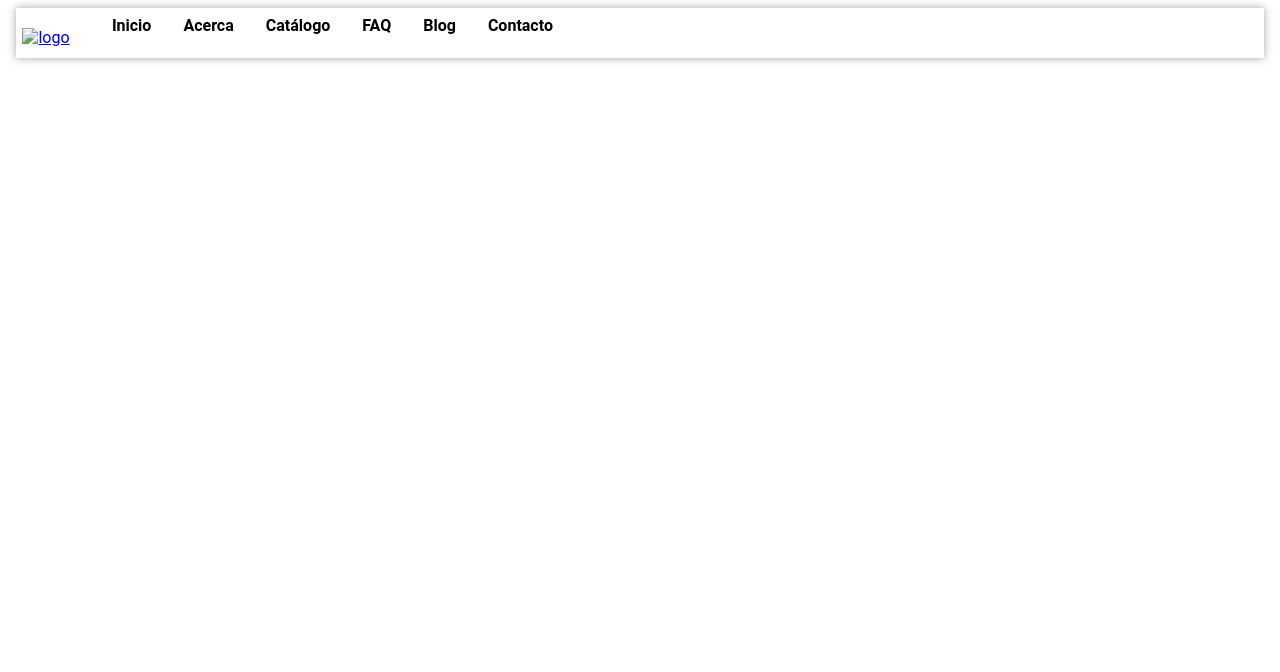
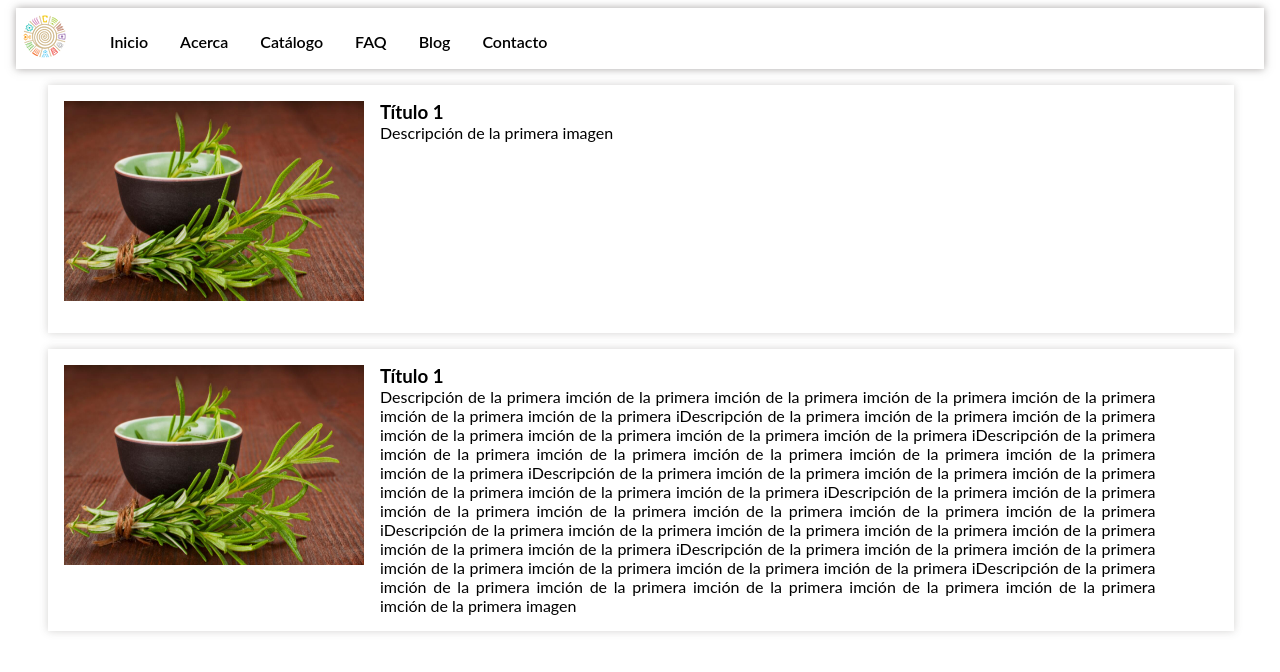
Before and after one commit to iwentothewoods/pachamamushka, a plain HTML site: page catalogo.html in a window 1280 px wide. Drawn offline with Linux system fonts and the light colour scheme.

Commit message:
Avance estructura

```diff
--- a/catalogo.html
+++ b/catalogo.html
@@ -1,5 +1,6 @@
 <!DOCTYPE html>
 <html lang="en">
+
 <head>
     <meta charset="UTF-8">
     <meta http-equiv="X-UA-Compatible" content="IE=edge">
@@ -7,10 +8,11 @@
     <title>Catálogo</title>
     <link rel="stylesheet" href="css/style.css">
 </head>
+
 <body>
     <header>
-        <div class = "header-logo"><a href="index.html"><img src="/mi-sitio/img/logo_pacha1.png" alt="logo"></a></div>
-        <nav class = "header-menu">
+        <div class="header-logo"><a href="index.html"><img src="./img/logo_pacha1.png" alt="logo"></a></div>
+        <nav class="header-menu">
             <ul>
                 <li><a href="index.html">Inicio</a></li>
                 <li><a href="acerca.html">Acerca</a></li>
@@ -23,8 +25,25 @@
     </header>
 
     <main>
-        <div>
-
+        <div class="producto"> <img src="./img/descarga.jpg" alt="Imagen 1" class="img">
+            <div>
+                <h3>Título 1</h3>
+                <p>Descripción de la primera imagen</p>
+            </div>
+        </div>
+        <div class="producto"> <img src="./img/descarga.jpg" alt="Imagen 1" class="img">
+            <div>
+                <h3>Título 1</h3>
+                <p>Descripción de la primera imción de la primera imción de la primera imción de la primera imción de la
+                    primera imción de la primera imción de la primera iDescripción de la primera imción de la primera imción de la primera imción de la primera imción de la
+                    primera imción de la primera imción de la primera iDescripción de la primera imción de la primera imción de la primera imción de la primera imción de la
+                    primera imción de la primera imción de la primera iDescripción de la primera imción de la primera imción de la primera imción de la primera imción de la
+                    primera imción de la primera imción de la primera iDescripción de la primera imción de la primera imción de la primera imción de la primera imción de la
+                    primera imción de la primera imción de la primera iDescripción de la primera imción de la primera imción de la primera imción de la primera imción de la
+                    primera imción de la primera imción de la primera iDescripción de la primera imción de la primera imción de la primera imción de la primera imción de la
+                    primera imción de la primera imción de la primera iDescripción de la primera imción de la primera imción de la primera imción de la primera imción de la
+                    primera imción de la primera imción de la primera imagen</p>
+            </div>
         </div>
 
     </main>
@@ -34,4 +53,5 @@
     </footer>
 
 </body>
+
 </html>
--- a/css/style.css
+++ b/css/style.css
@@ -4,7 +4,7 @@
     border: 0;
     box-sizing: border-box;
     vertical-align: baseline;
-    font-family: 'Roboto', sans-serif;
+    font-family: 'Lato', sans-serif;
 }
 
 html {
@@ -13,7 +13,10 @@ html {
     /*100% de su contenedor*/
 }
 
-body,header,main,footer {
+body,
+header,
+main,
+footer {
     /* border: 3px red solid; */
     min-height: 50px;
     margin: 0.5rem;
@@ -24,7 +27,6 @@ body,header,main,footer {
 header {
     background: #FFF;
     box-shadow: 0 0 0.5rem rgb(83 78 76 /50%);
-
 }
 
 /* logo menú */
@@ -53,7 +55,8 @@ header {
     float: left;
     font-weight: 600;
     text-align: center;
-    margin: 0 1rem 0; /* separación entre palabras del menú */
+    margin: 0 1rem 0;
+    /* separación entre palabras del menú */
 }
 
 .header-menu a {
@@ -82,7 +85,7 @@ main {
     overflow: hidden;
 }
 
-.carrousel ul{
+.carrousel ul {
     list-style: none;
 }
 
@@ -120,27 +123,30 @@ main {
 .carrousel .punto {
     width: 2em;
     height: 2em;
-    margin: 1em 1em 0; /* espacio entre puntos */
+    margin: 1em 1em 0;
+    /* espacio entre puntos */
     transition: all 0.4s ease;
     border-radius: 1em;
-    background-color: pink; /* fondo cuando está inactivo */
+    background-color: pink;
+    /* fondo cuando está inactivo */
     box-shadow: 0 0 0.5rem rgb(83 78 76 /50%);
 }
 
 .carrousel .punto.activo {
-    background-color: hotpink; /* fondo cuando está activo */
+    background-color: hotpink;
+    /* fondo cuando está activo */
 }
 
 /* destacados */
 
-.destacado{
+.destacado {
     /* border: 1px red solid; */
     margin: 2em;
     padding: 1em;
     text-align: center;
 }
 
-.destacado img{
+.destacado img {
     float: left;
     height: 200px;
     width: 300px;
@@ -159,7 +165,66 @@ main {
     text-align: left;
 }
 
-.titulo-destacado{
+.titulo-destacado {
     text-align: center;
     font-size: x-large;
+
 }
+
+/* FAQ */
+
+.div-faq {
+    padding: 0.5em;
+    /* box-shadow: 0 0 0.5rem rgb(83 78 76 /50%); */
+    left: auto;
+    position: relative;
+    top: auto;
+    width: auto;
+    display: inline-block;
+    margin: 0.5rem 0.5rem 0.5rem 1rem;
+    text-align: justify;
+}
+
+.main-center {
+    /* border: 1px red solid; */
+    padding: 1em 2em 0 2em;
+}
+
+/* CATÁLOGO */
+
+.producto {
+    /* border: 1px red solid; */
+    margin: 1rem 1rem 0.5rem 2rem;
+    padding: 1em;
+    text-align: left;
+    box-shadow: 0 0 0.5rem rgb(83 78 76 /25%);
+    left: auto;
+    position: relative;
+    top: auto;
+    width: 95%;
+    display: flex;
+    flex-flow: row nowrap;
+    text-align: left;
+}
+
+.producto img {
+    float: left;
+    height: 200px;
+    width: 300px;
+    margin: 0 0 1em 0;
+}
+
+.producto div {
+    /* border: 1px red solid; */
+    padding: 0 1em 0 1em;
+    left: auto;
+    position: relative;
+    top: auto;
+    width: auto;
+    max-width: 70%;
+    display: inline-block;
+}
+
+.producto div > p{
+text-align: justify;
+}
```
Also changed, not shown: acerca.html (+1 -0 lines), faq.html (+32 -3 lines), index.html (+3 -1 lines), img/Anís.png (added).
